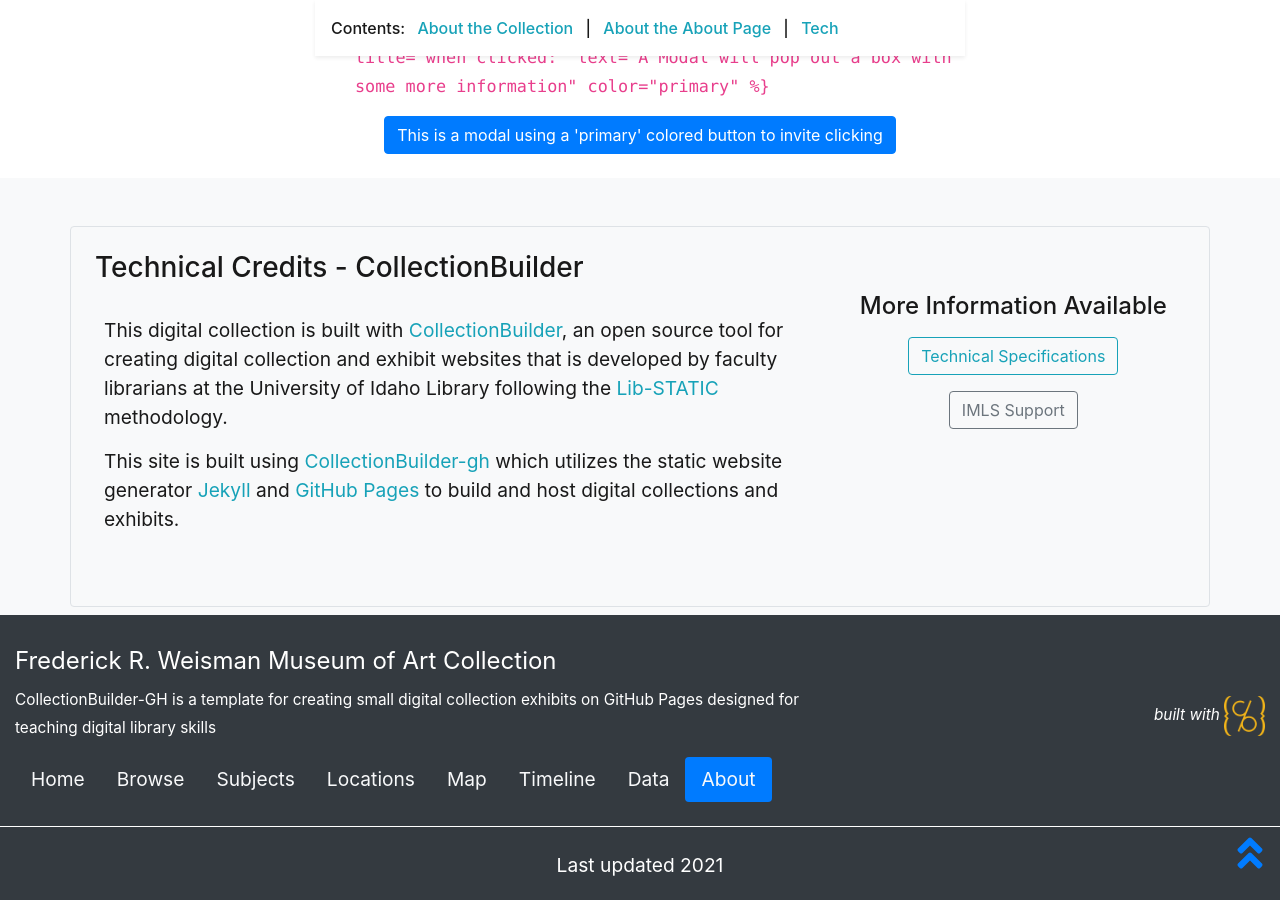
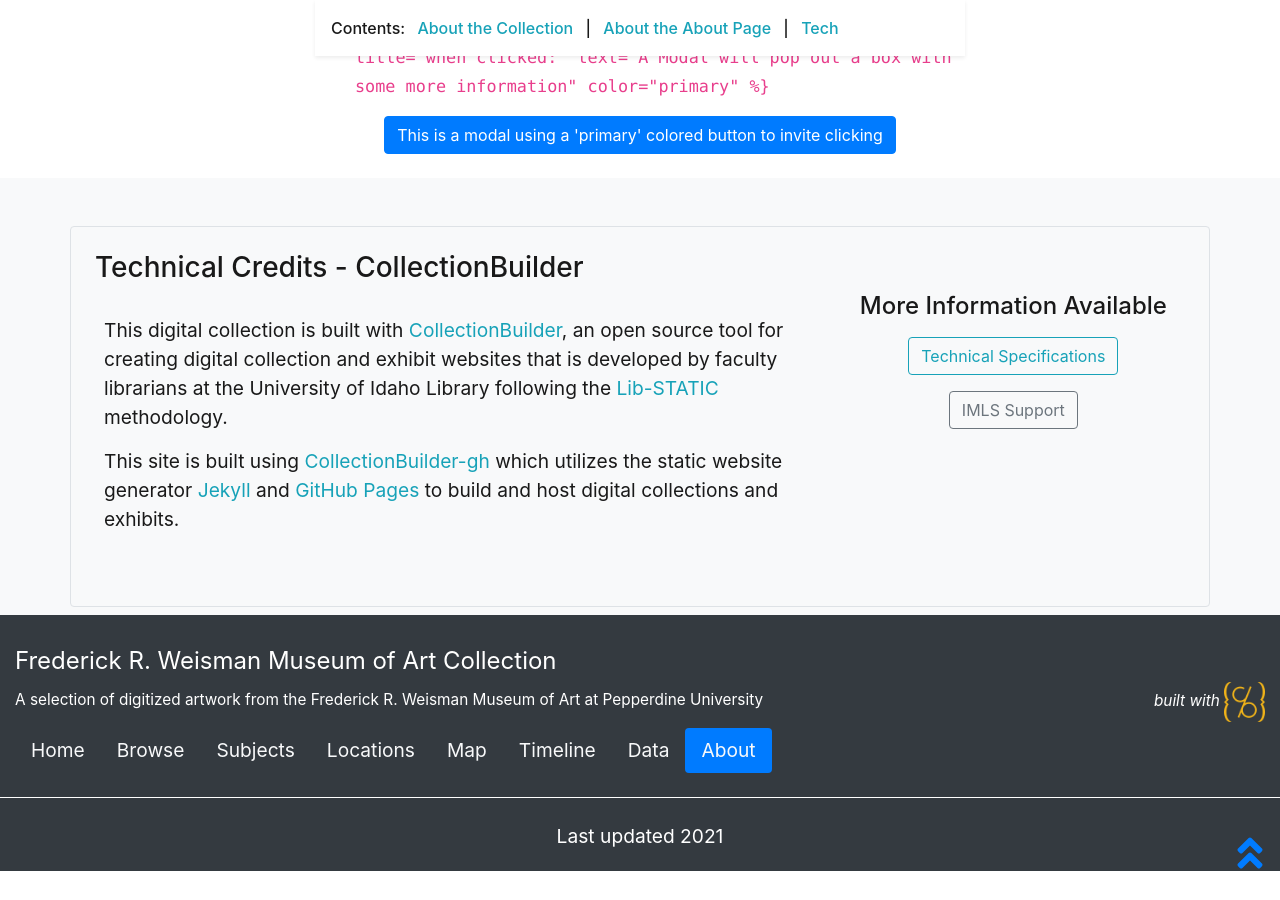
Before and after one commit to graceganye/collectionbuilder-test, a Jekyll site: the page built from pages/about.md, in a window 1280 px wide and 900 px high, scrolled down 5247 px. Built offline with Jekyll 4.4.1, drawn with Linux system fonts in a browser that asks for light colours; after the commit the page ends 6118 px from its top, so only the background shows below that; some of the changed text lies outside the part shown.

Commit message:
Update _config.yml
Changed tagline from a template for creating simple digital exhibits to  Digital Collection featuring pieces from the Weisman Museum of Art
Changed description from  CollectionBuilder-GH is a template for creating small digital collection exhibits on GitHub Pages designed for teaching digital library skills to A selection of digitized artwork from the Frederick R. Weisman Museum of Art at Pepperdine University

```diff
--- a/_config.yml
+++ b/_config.yml
@@ -22,10 +22,10 @@
 # title of site appears in banner
 title: Frederick R. Weisman Museum of Art Collection
 # tagline, a short phrase that will appear throughout the site in the top banner
-tagline: a template for creating simple digital exhibits
+tagline: Digital Collection featuring pieces from the Weisman Museum of Art
 # description appears in meta tags and other locations
 # this description might appear in search result lists, keep around 160 characters max
-description: "CollectionBuilder-GH is a template for creating small digital collection exhibits on GitHub Pages designed for teaching digital library skills"
+description: "A selection of digitized artwork from the Frederick R. Weisman Museum of Art at Pepperdine University"
 # creator of the digital collection, to appear in meta tags; we typically use our GitHub usernames but feel free to just use your name
 author: CollectionBuilder
 
```
